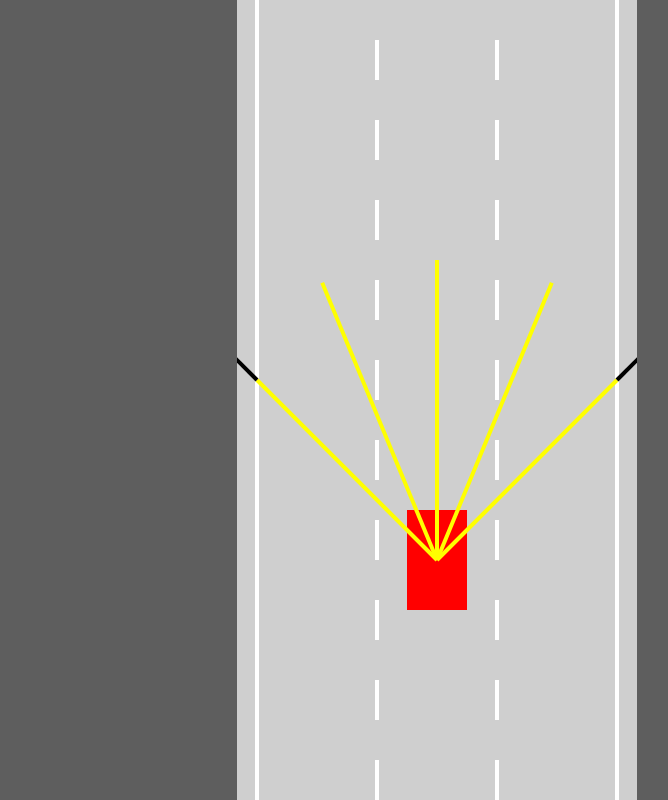
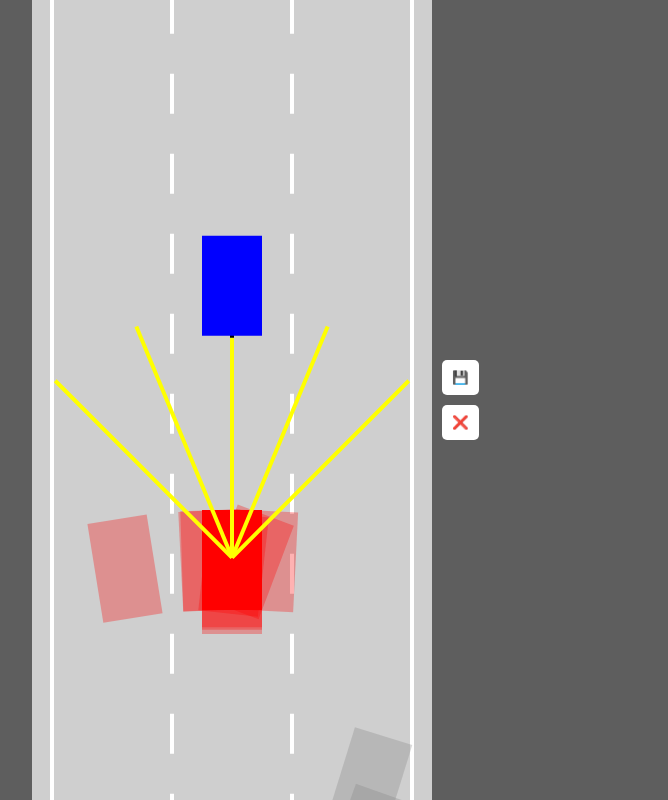
Before and after one commit to bartosztrusinski/self-driving-car-highway, a plain HTML site: page index.html in a window 1280 px wide. Shown: the whole page, without its empty margins (203-871 px from the left). Drawn offline with Linux system fonts and the light colour scheme.

Commit message:
connect cars to neural network, parallelize and mutate

```diff
--- a/dist/Car.js
+++ b/dist/Car.js
@@ -12,6 +12,7 @@ class Car {
         };
         this.controls = null;
         this.sensor = null;
+        this.brain = null;
         this.speed = 0;
         this.maxSpeed = 1;
         this.acceleration = 0.1;
@@ -25,11 +26,16 @@ class Car {
         this.x = x;
         this.y = y;
         this.color = color;
-        if (type === "traffic") {
+        switch (type) {
+            case "traffic":
                 this.initTrafficCar();
-        }
-        else if (type === "controls") {
+                break;
+            case "controls":
                 this.initControlsCar();
+                break;
+            case "ai":
+                this.initAICar();
+                break;
         }
     }
     initTrafficCar() {
@@ -42,13 +48,19 @@ class Car {
         this.controls = new Controls();
         this.sensor = new Sensor(this.getCoords(), this.angle, Math.PI / 2, 5, 300);
     }
+    initAICar() {
+        this.maxSpeed = 2.5;
+        this.controls = new Controls();
+        this.sensor = new Sensor(this.getCoords(), this.angle, Math.PI / 2, 5, 250);
+        this.brain = new NeuralNetwork([5, 6, 4]);
+    }
     getCoords() {
         return { x: this.x, y: this.y };
     }
     getPolygon() {
         return this.polygon;
     }
-    draw(ctx, obstacles) {
+    draw(ctx, drawSensor = false) {
         if (this.isDamaged) {
             ctx.fillStyle = "gray";
         }
@@ -62,8 +74,8 @@ class Car {
         }
         ctx.closePath();
         ctx.fill();
-        if (this.sensor)
-            this.sensor.draw(ctx, obstacles);
+        if (this.sensor && drawSensor)
+            this.sensor.draw(ctx);
     }
     update(obstacles) {
         if (!this.isDamaged) {
@@ -71,8 +83,13 @@ class Car {
             this.assessDamage(this.polygon, obstacles);
             this.move();
         }
-        if (this.sensor)
-            this.sensor.updateOrigin(this.getCoords(), this.angle);
+        if (this.sensor) {
+            this.sensor.update(this.getCoords(), this.angle, obstacles);
+            if (this.brain) {
+                const offsets = this.sensor.readings.map((r) => r === null ? 0 : 1 - r.offset);
+                NeuralNetwork.feedForward(offsets, this.brain);
+            }
+        }
     }
     createPolygon() {
         const radius = Math.hypot(this.width, this.height) / 2;
@@ -127,10 +144,18 @@ class Car {
     }
     updateMovingDirection() {
         if (this.controls) {
+            if (this.brain) {
+                this.isMoving.forward = this.brain.outputs[0];
+                this.isMoving.backwards = this.brain.outputs[1];
+                this.isMoving.left = this.brain.outputs[2];
+                this.isMoving.right = this.brain.outputs[3];
+            }
+            else {
                 this.isMoving.forward = this.controls.isUpPressed();
                 this.isMoving.backwards = this.controls.isDownPressed();
                 this.isMoving.left = this.controls.isLeftPressed();
                 this.isMoving.right = this.controls.isRightPressed();
+            }
         }
     }
     applyAcceleration() {
--- /dev/null
+++ b/dist/NeuralNetwork.js
@@ -0,0 +1,72 @@
+"use strict";
+class NeuralNetwork {
+    constructor(neuronCounts) {
+        this.levels = [];
+        this.outputs = [];
+        for (let i = 0; i < neuronCounts.length - 1; i++) {
+            this.levels.push(new Level(neuronCounts[i], neuronCounts[i + 1]));
+        }
+    }
+    static feedForward(inputs, network) {
+        network.outputs = Level.feedForward(inputs, network.levels[0]);
+        for (let i = 1; i < network.levels.length; i++) {
+            network.outputs = Level.feedForward(network.outputs, network.levels[i]);
+        }
+    }
+    static mutate(network, mutationRate) {
+        for (let level of network.levels) {
+            for (let i = 0; i < level.weights.length; i++) {
+                for (let j = 0; j < level.weights[i].length; j++) {
+                    level.weights[i][j] = linearInterpolation(level.weights[i][j], Math.random() * 2 - 1, mutationRate);
+                }
+            }
+            for (let i = 0; i < level.biases.length; i++) {
+                level.biases[i] = linearInterpolation(level.biases[i], Math.random() * 2 - 1, mutationRate);
+            }
+        }
+    }
+}
+class Level {
+    constructor(inputsCount, outputsCount) {
+        this.inputs = [];
+        this.outputs = [];
+        this.inputs = new Array(inputsCount).fill(0);
+        this.outputs = new Array(outputsCount).fill(0);
+        this.weights = new Array(inputsCount)
+            .fill(0)
+            .map(() => new Array(outputsCount).fill(0));
+        this.biases = new Array(outputsCount).fill(0);
+        this.setWeights();
+        this.setBiases();
+    }
+    setWeights() {
+        for (let i = 0; i < this.weights.length; i++) {
+            for (let j = 0; j < this.outputs.length; j++) {
+                this.weights[i][j] = Math.random() * 2 - 1;
+            }
+        }
+    }
+    setBiases() {
+        for (let i = 0; i < this.outputs.length; i++) {
+            this.biases[i] = Math.random() * 2 - 1;
+        }
+    }
+    static feedForward(inputs, level) {
+        // level.setInputs(inputs);
+        level.inputs = inputs;
+        // level.setOutputs();
+        for (let i = 0; i < level.outputs.length; i++) {
+            let sum = 0;
+            for (let j = 0; j < level.inputs.length; j++) {
+                sum += level.inputs[j] * level.weights[j][i];
+            }
+            if (sum > level.biases[i]) {
+                level.outputs[i] = 1;
+            }
+            else {
+                level.outputs[i] = 0;
+            }
+        }
+        return level.outputs;
+    }
+}
--- a/dist/Sensor.js
+++ b/dist/Sensor.js
@@ -12,19 +12,22 @@ class Sensor {
         this.rays = [];
     }
     getClosestReading(ray, obstacles) {
-        this.readings = [];
+        const touches = [];
         for (let obstacle of obstacles) {
-            const reading = getIntersection(ray.start, ray.end, obstacle.start, obstacle.end);
-            if (reading) {
-                this.readings.push(reading);
+            const touch = getIntersection(ray.start, ray.end, obstacle.start, obstacle.end);
+            if (touch) {
+                touches.push(touch);
             }
         }
-        if (this.readings.length === 0) {
+        if (touches.length === 0) {
             return null;
         }
-        const offsets = this.readings.map((reading) => reading.offset);
+        const offsets = touches.map((touch) => touch.offset);
         const minOffset = Math.min(...offsets);
-        return this.readings.find((reading) => reading.offset === minOffset);
+        const closestReading = touches.find((reading) => reading.offset === minOffset);
+        if (!closestReading)
+            return null;
+        return closestReading;
     }
     castRays() {
         const start = { x: this.rayOrigin.x, y: this.rayOrigin.y };
@@ -39,17 +42,20 @@ class Sensor {
             this.rays.push({ start, end });
         }
     }
-    updateOrigin(coords, angle) {
+    update(coords, angle, obstacles) {
         const { x, y } = coords;
         this.rayOrigin = { x, y, angle };
         this.castRays();
+        this.readings = [];
+        for (let ray of this.rays) {
+            this.readings.push(this.getClosestReading(ray, obstacles));
+        }
     }
-    draw(ctx, obstacles) {
+    draw(ctx) {
         this.rays.forEach((ray, i) => {
-            let end = this.getClosestReading(ray, obstacles);
-            if (end === null || end === undefined) {
-                end = ray.end;
-            }
+            const end = this.readings[i]
+                ? { x: this.readings[i].x, y: this.readings[i].y }
+                : ray.end;
             ctx.strokeStyle = "yellow";
             ctx.beginPath();
             ctx.moveTo(ray.start.x, ray.start.y);
--- a/dist/index.js
+++ b/dist/index.js
@@ -1,36 +1,73 @@
 "use strict";
 const canvas = document.querySelector("#canvas");
-if (!canvas) {
-    throw new Error("Canvas not found");
+const saveBtn = document.querySelector("#save");
+const discardBtn = document.querySelector("#discard");
+if (!canvas || !saveBtn || !discardBtn) {
+    throw new Error("Canvas or buttons not found");
 }
-canvas.width = 400;
-canvas.height = window.innerHeight;
 const ctx = canvas.getContext("2d");
 if (!ctx) {
     throw new Error("Canvas context not found");
 }
+canvas.width = 400;
+canvas.height = window.innerHeight;
 const road = new Road(canvas.width / 2, canvas.width * 0.9);
-const car = new Car(road.getLaneCenter(1), 0, "red", "controls");
+const N = 500;
+const cars = createCars(N);
+let bestCar = cars[0];
+const brain = localStorage.getItem("bestBrain");
+if (brain) {
+    for (let car of cars) {
+        car.brain = JSON.parse(brain);
+        NeuralNetwork.mutate(car.brain, 0.1);
+    }
+}
+saveBtn.addEventListener("click", () => {
+    if (bestCar.brain)
+        saveBrain(bestCar.brain);
+});
+discardBtn.addEventListener("click", () => {
+    discardBrain();
+});
+function saveBrain(brain) {
+    localStorage.setItem("bestBrain", JSON.stringify(brain));
+}
+function discardBrain() {
+    localStorage.removeItem("bestBrain");
+}
+function createCars(num) {
+    const cars = [];
+    for (let i = 0; i < num; i++) {
+        cars.push(new Car(road.getLaneCenter(1), 0, "red", "ai"));
+    }
+    return cars;
+}
 const traffic = [
-    new Car(road.getLaneCenter(0), -400, "blue", "traffic"),
     new Car(road.getLaneCenter(1), -400, "blue", "traffic"),
-    new Car(road.getLaneCenter(1), -800, "blue", "traffic"),
-    new Car(road.getLaneCenter(2), -800, "blue", "traffic"),
+    new Car(road.getLaneCenter(0), -800, "green", "traffic"),
+    new Car(road.getLaneCenter(2), -800, "green", "traffic"),
     new Car(road.getLaneCenter(0), -1200, "blue", "traffic"),
     new Car(road.getLaneCenter(2), -1200, "blue", "traffic"),
+    new Car(road.getLaneCenter(1), -1500, "yellow", "traffic"),
 ];
 const animate = () => {
+    bestCar = cars.find((car) => car.getCoords().y === Math.min(...cars.map((car) => car.getCoords().y)));
     canvas.height = window.innerHeight;
-    ctx.translate(0, -car.getCoords().y + canvas.height * 0.7);
+    ctx.translate(0, -bestCar.getCoords().y + canvas.height * 0.7);
     const obstacles = [...road.getBorders()];
     for (let trafficCar of traffic)
         obstacles.push(...trafficCar.getPolygon());
     road.draw(ctx);
-    car.update(obstacles);
-    car.draw(ctx, obstacles);
+    ctx.globalAlpha = 0.3;
+    for (let i = 0; i < cars.length; i++) {
+        cars[i].update(obstacles);
+        cars[i].draw(ctx);
+    }
+    ctx.globalAlpha = 1;
+    bestCar.draw(ctx, true);
     for (let trafficCar of traffic) {
         trafficCar.update([]);
-        trafficCar.draw(ctx, []);
+        trafficCar.draw(ctx);
     }
     requestAnimationFrame(animate);
 };
--- a/index.css
+++ b/index.css
@@ -2,11 +2,38 @@ body {
   margin: 0;
   overflow: hidden;
   background-color: rgb(94, 94, 94);
+
   display: grid;
-  place-items: center;
+  grid-template-columns: 1fr 1fr;
+  align-items: center;
+  gap: 10px;
 }
 
 #canvas {
   background-color: rgb(207, 207, 207);
   outline: none;
+
+  justify-self: end;
 }
+
+div {
+  justify-self: start;
+
+  display: grid;
+  grid-template-columns: 1fr;
+  gap: 10px;
+}
+
+#save,
+#discard {
+  background-color: rgb(255, 255, 255);
+  padding: 10px;
+  border-radius: 5px;
+  border: none;
+  outline: none;
+  cursor: pointer;
+}
+
+#save:hover #discard:hover {
+  background-color: rgb(207, 207, 207);
+}
--- a/index.html
+++ b/index.html
@@ -7,6 +7,7 @@
     <title>AI - self driving car</title>
     <link rel="stylesheet" href="index.css" />
     <script defer src="dist/utility.js"></script>
+    <script defer src="dist/NeuralNetwork.js"></script>
     <script defer src="dist/Road.js"></script>
     <script defer src="dist/Sensor.js"></script>
     <script defer src="dist/Car.js"></script>
@@ -14,6 +15,10 @@
     <script defer src="dist/index.js"></script>
   </head>
   <body>
-    <canvas tabindex="1" id="canvas"></canvas>
+    <canvas id="canvas"></canvas>
+    <div>
+      <button id="save">💾</button>
+      <button id="discard">❌</button>
+    </div>
   </body>
 </html>
```
Also changed, not shown: src/Car.ts (+34 -5 lines), src/NeuralNetwork.ts (added, +91 -0 lines), src/Sensor.ts (+21 -14 lines), src/index.ts (+59 -18 lines). Lines whose indentation alone changed are shown as unchanged.
